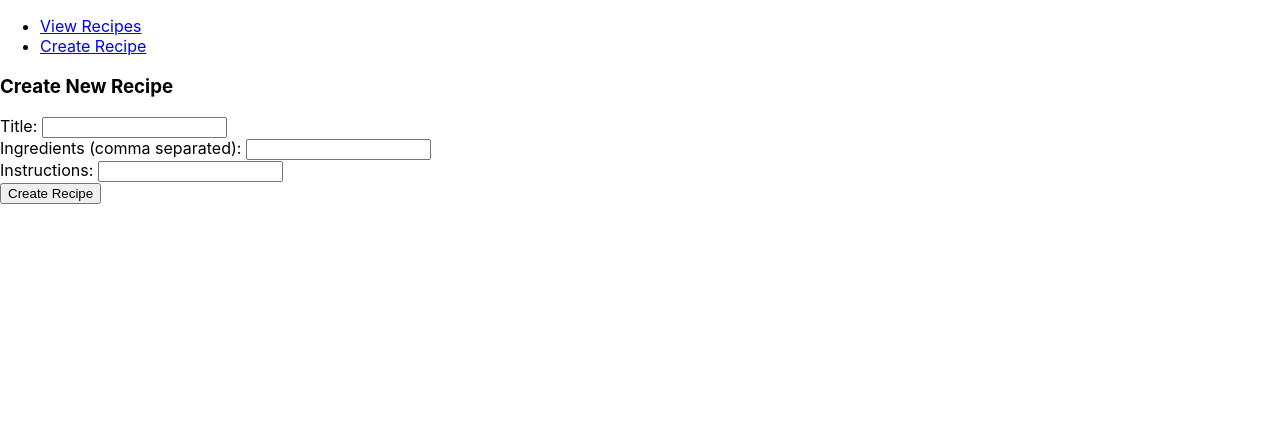
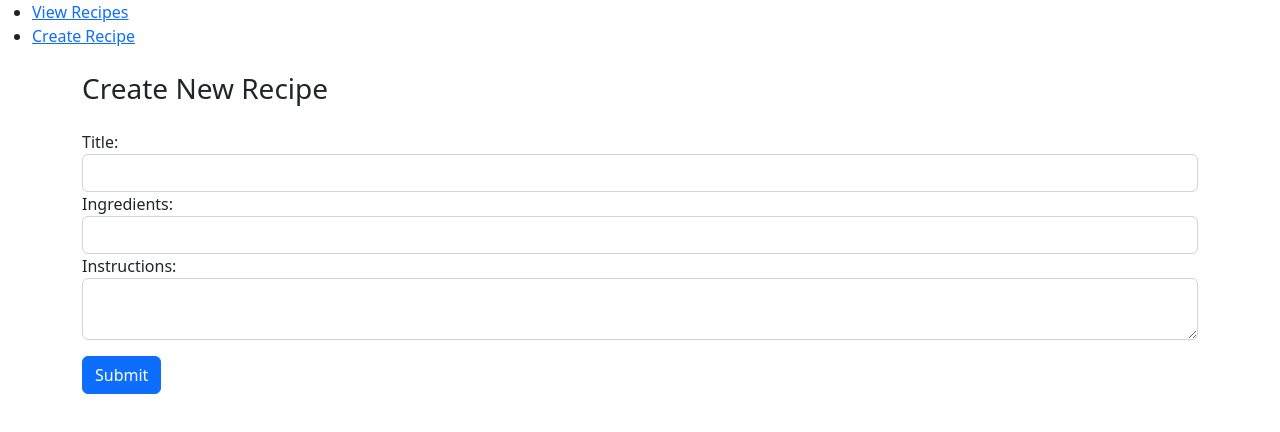
Before and after one commit to samiyazaki/recipe-book, a React (Create React App) app in the folder recipebook/: page /create in a window 1280 px wide. Shown: the top 432 px of the page. Built offline with nearby package versions, Linux system fonts and the light colour scheme.

Commit message:
Some styling and functionality

```diff
--- a/recipebook/package.json
+++ b/recipebook/package.json
@@ -7,6 +7,7 @@
     "@testing-library/react": "^13.4.0",
     "@testing-library/user-event": "^13.5.0",
     "axios": "^1.4.0",
+    "bootstrap": "^5.2.3",
     "react": "^18.2.0",
     "react-dom": "^18.2.0",
     "react-router-dom": "^6.11.2",
--- a/recipebook/src/App.js
+++ b/recipebook/src/App.js
@@ -4,6 +4,7 @@ import RecipesList from './components/RecipesList';
 import CreateRecipe from './components/CreateRecipe';
 import EditRecipe from './components/EditRecipe';
 import NavBar from './components/NavBar';
+import 'bootstrap/dist/css/bootstrap.min.css';
 
 function App() {
   return (
--- a/recipebook/src/components/CreateRecipe.js
+++ b/recipebook/src/components/CreateRecipe.js
@@ -26,39 +26,22 @@ function CreateRecipe() {
   }
 
   return (
-    <div>
-      <h3>Create New Recipe</h3>
+    <div className="container">
+      <h3 className="my-4">Create New Recipe</h3>
       <form onSubmit={onSubmit}>
         <div className="form-group">
-          <label>Title: </label>
-          <input type="text"
-              required
-              className="form-control"
-              value={title}
-              onChange={(e) => setTitle(e.target.value)}
-          />
+          <label>Title:</label>
+          <input type="text" className="form-control" value={title} onChange={e => setTitle(e.target.value)} />
         </div>
         <div className="form-group">
-          <label>Ingredients (comma separated): </label>
-          <input type="text"
-              required
-              className="form-control"
-              value={ingredients}
-              onChange={(e) => setIngredients(e.target.value)}
-          />
+          <label>Ingredients:</label>
+          <input type="text" className="form-control" value={ingredients.join(', ')} onChange={e => setIngredients(e.target.value.split(','))} />
         </div>
         <div className="form-group">
-          <label>Instructions: </label>
-          <input type="text"
-              required
-              className="form-control"
-              value={instructions}
-              onChange={(e) => setInstructions(e.target.value)}
-          />
+          <label>Instructions:</label>
+          <textarea className="form-control" value={instructions} onChange={e => setInstructions(e.target.value)} />
         </div>
-        <div className="form-group">
-          <input type="submit" value="Create Recipe" className="btn btn-primary" />
-        </div>
+        <button type="submit" className="btn btn-primary mt-3">Submit</button>
       </form>
     </div>
   );
--- a/recipebook/src/components/EditRecipe.js
+++ b/recipebook/src/components/EditRecipe.js
@@ -39,39 +39,22 @@ function EditRecipe() {
   }
 
   return (
-    <div>
-      <h3>Edit Recipe</h3>
+    <div className="container">
+      <h3 className="my-4">Edit Recipe</h3>
       <form onSubmit={onSubmit}>
         <div className="form-group">
-          <label>Title: </label>
-          <input  type="text"
-              required
-              className="form-control"
-              value={title}
-              onChange={e => setTitle(e.target.value)}
-              />
+          <label>Title:</label>
+          <input type="text" className="form-control" value={title} onChange={e => setTitle(e.target.value)} />
         </div>
         <div className="form-group">
-          <label>Ingredients: </label>
-          <input  type="text"
-              required
-              className="form-control"
-              value={ingredients}
-              onChange={e => setIngredients(e.target.value.split(','))}
-              />
+          <label>Ingredients:</label>
+          <input type="text" className="form-control" value={ingredients.join(', ')} onChange={e => setIngredients(e.target.value.split(','))} />
         </div>
         <div className="form-group">
-          <label>Instructions: </label>
-          <input  type="text"
-              required
-              className="form-control"
-              value={instructions}
-              onChange={e => setInstructions(e.target.value)}
-              />
+          <label>Instructions:</label>
+          <textarea className="form-control" value={instructions} onChange={e => setInstructions(e.target.value)} />
         </div>
-        <div className="form-group">
-          <input type="submit" value="Edit Recipe" className="btn btn-primary" />
-        </div>
+        <button type="submit" className="btn btn-primary mt-3">Update</button>
       </form>
     </div>
   );
--- a/recipebook/src/components/RecipesList.js
+++ b/recipebook/src/components/RecipesList.js
@@ -30,8 +30,8 @@ function RecipesList() {
     }
 
     return (
-      <div>
-        <h3>Recipes</h3>
+        <div className="container">
+          <h3 className="my-4">Recipes</h3>
           <table className="table">
             <thead className="thead-light">
               <tr>
```
Also changed, not shown: 1 other file (tests, documents, lock files or other folders). Lines whose indentation alone changed are shown as unchanged.
